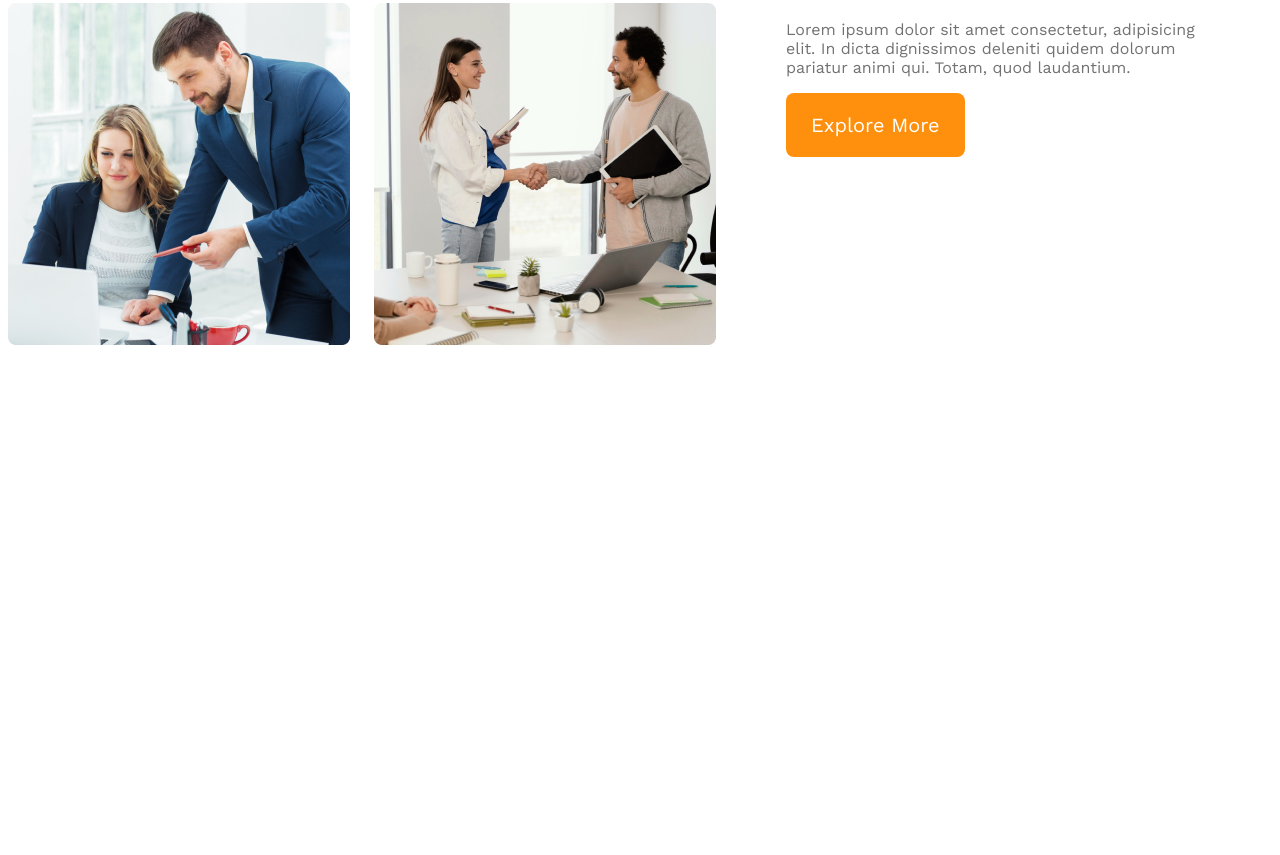
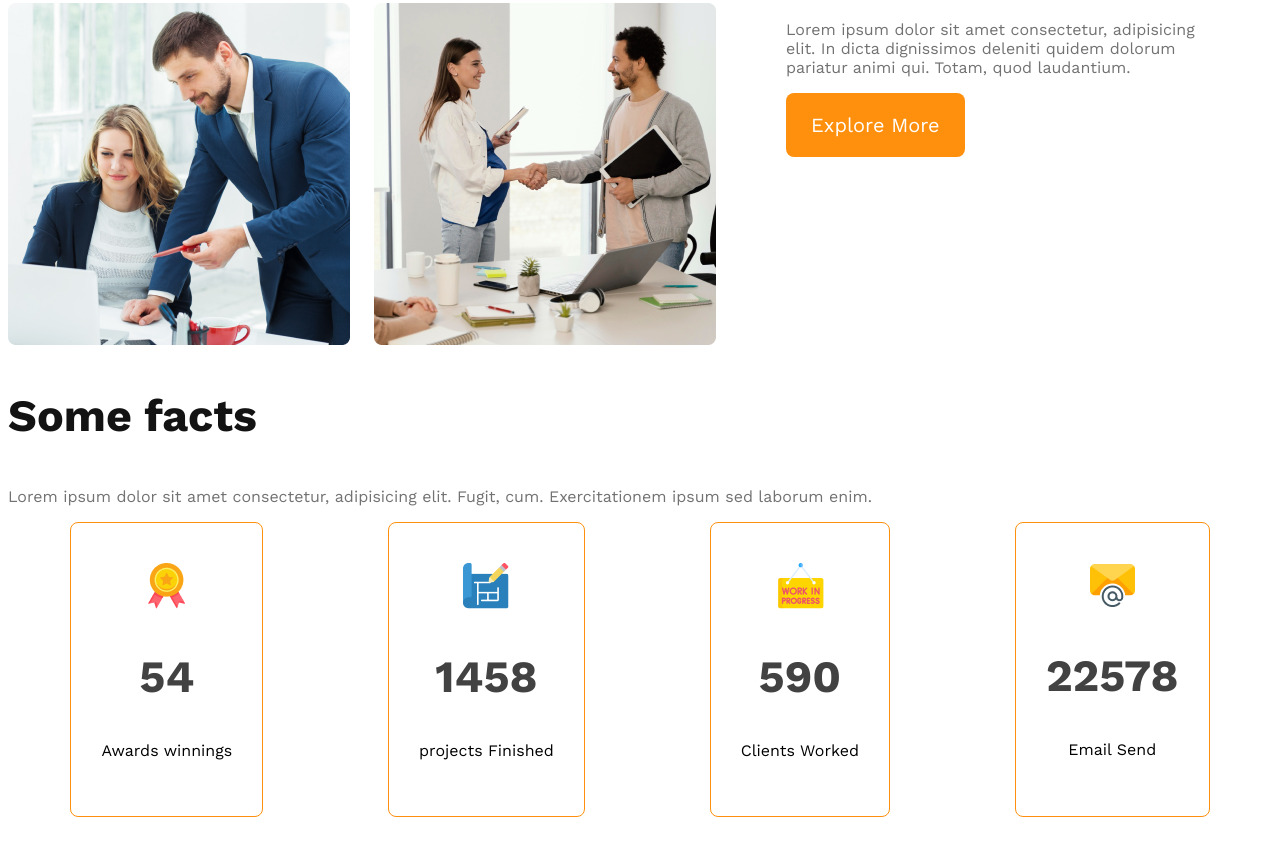
Before and after one commit to akjewel47/architects-website-design, a plain HTML site: page index.html in a window 1280 px wide. Shown: the part 1345-2200 px from the top of the page. Before the commit the page ends 1760 px from the top, so only its background shows below. Drawn offline with nearby package versions, Linux system fonts and the light colour scheme.

Commit message:
added the card section

```diff
--- a/index.html
+++ b/index.html
@@ -10,7 +10,7 @@
  <!-- headed start -->
  <header>
 <nav>
-       <h3 class="nav-title">G3 Architects</h3>
+       <h3 class="section-title">G3 Architects</h3>
        <ul>
        <li><a href="" >Home</a></li>
        <li><a href="" >About</a></li>
@@ -42,6 +42,37 @@
 <button class="btn-primary">Explore More</button>
  </div>
 </section>
+     <section class="Features">
+
+     </section>
+     <!-- facts section -->
+     <section>
+      <h3 class="section-title">Some facts</h3>
+      <p class="text-light-gray">Lorem ipsum dolor sit amet consectetur, adipisicing elit. Fugit, cum. Exercitationem ipsum sed laborum enim.</p>
+      <div class="facts-card-container">
+      <div class="cards">
+       <img src="images/icons/ribon.png" alt="">
+       <h2 class="card-stats">54</h2>
+       <p class="card-title">Awards winnings</p>
+      </div>
+      <div class="cards">
+       <img src="images/icons/projects.png" alt="">
+       <h2 class="card-stats">1458</h2>
+       <p class="card-title">projects Finished</p>
+      </div>
+      <div class="cards">
+       <img src="images/icons/customers.png" alt="">
+       <h2 class="card-stats">590</h2>
+       <p class="card-title">Clients Worked</p>
+      </div>
+      <div class="cards">
+       <img src="images/icons/email.png" alt="">
+       <h2 class="card-stats">22578</h2>
+       <p class="card-title">Email Send</p>
+      </div>
+      </div>
+
+     </section>
 </main>
  <footer>
 
--- a/style/style.css
+++ b/style/style.css
@@ -28,7 +28,7 @@ nav{
  justify-content: space-between;
  align-items: center;
 }
-.nav-title{
+.section-title{
  font-size: 2.8rem;
  font-weight: 700;
  color: #131313;
@@ -63,6 +63,10 @@ nav li a{
  margin-top: 20px;
  width:100%;
 }
+
+
+
+
 /* responsive mediaquery*/
 /* mobile devices */
 
@@ -97,6 +101,24 @@ padding-right: 70px;
 color: #ff900e;
 font-weight: 700;
 }
+/* facts section */
+.facts-card-container{
+ display: flex;
+ justify-content: space-around;
+}
+
+.facts-card-container .cards{
+ border-radius: 8px;
+ border: 1px solid #ff900e;
+ text-align: center;
+padding:40px 30px;
+ }
+ .facts-card-container .card-stats{
+font-size: 2.8rem;
+color: #424242;
+ }
+
+
 @media screen and (max-width:576px) {
  header{
   padding: 50px;
```
